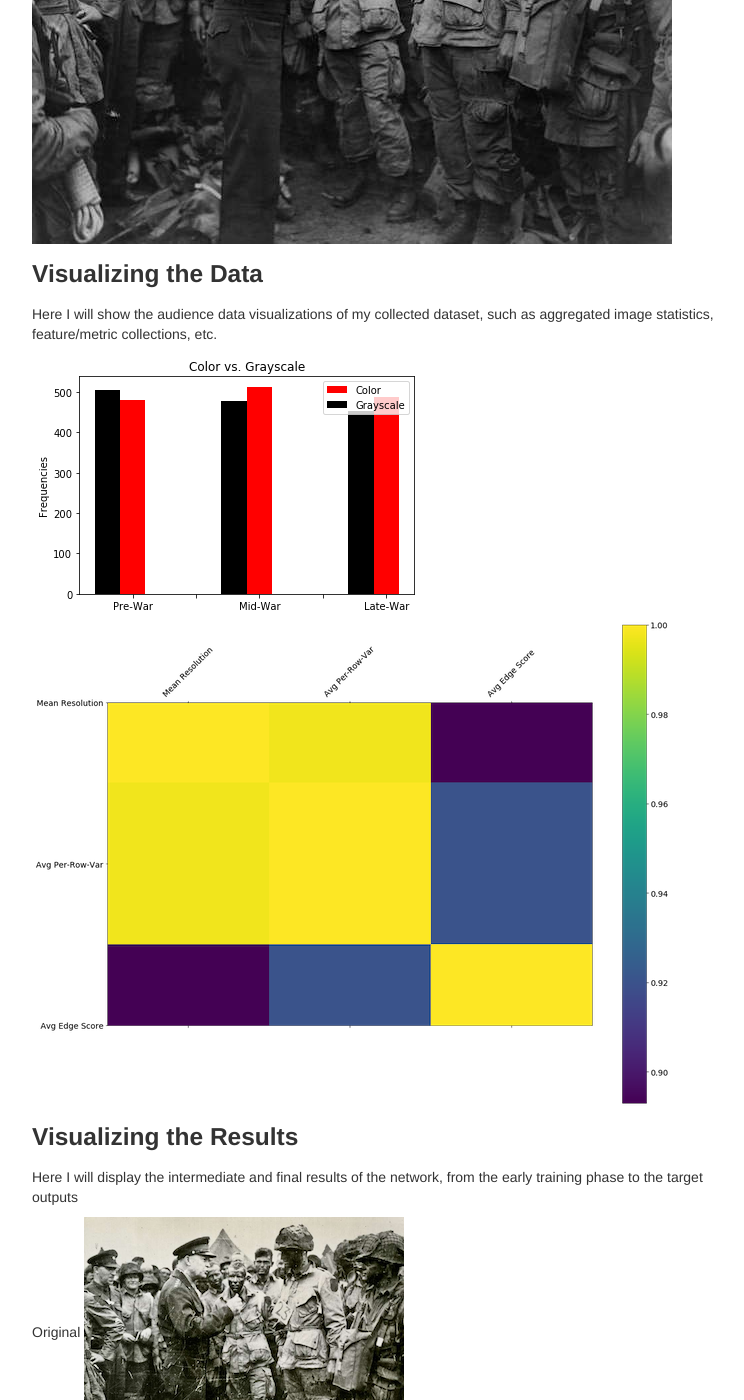
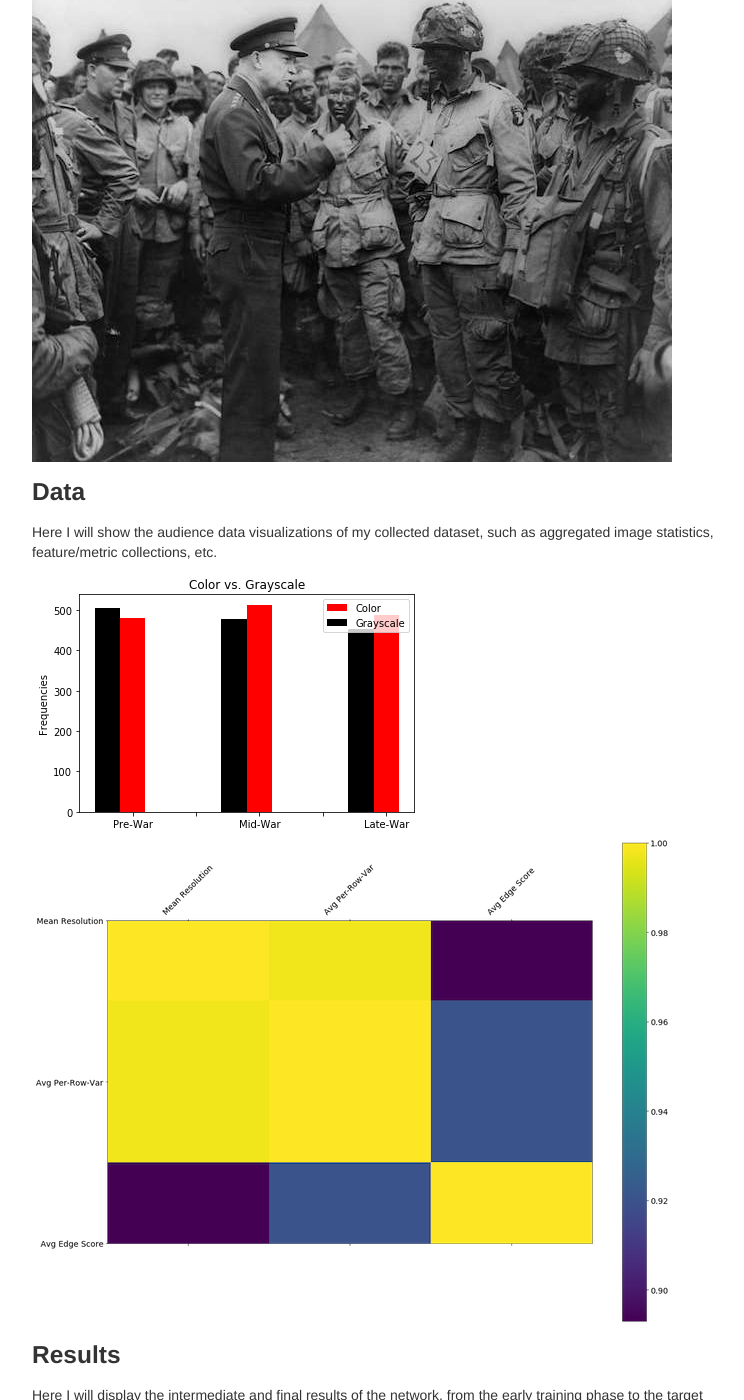
Before and after one commit to Emmanuel-Diaz/RestoreNet, a Jekyll site: the page built from index.md, in a window 1280 px wide and 1400 px high, scrolled down 991 px. Shown: the whole window, without its empty margins (258-1002 px from the left). Built offline with Jekyll 4.4.1, drawn with Linux system fonts in a browser that asks for light colours.

Commit message:
Changed image scaling

```diff
--- a/index.md
+++ b/index.md
@@ -11,19 +11,21 @@ In this section, I will introduce the audience to the problem at hand: Quantifyi
 
 I will give example photos of degraded and restored WWII photos like such
 
+
+<img width=300px src="https://github.com/Emmanuel-Diaz/RestoreNet/blob/gh-pages/imgs/degraded.jpeg?raw=true"/>
 ![degraded](/imgs/degraded.jpeg)
 
 ![restore](/imgs/restored.jpg)
 
 
-### Visualizing the Data
+### Data
 
 Here I will show the audience data visualizations of my collected dataset, such as aggregated image statistics, feature/metric collections, etc.
 
 ![chart](/imgs/chart.png)
 ![corr](/imgs/correlation_mat.png)
 
-### Visualizing the Results
+### Results
 
 Here I will display the intermediate and final results of the network, from the early training phase to the target outputs
 
```
Also changed, not shown: other parts of index.md (+6 -0 lines).
